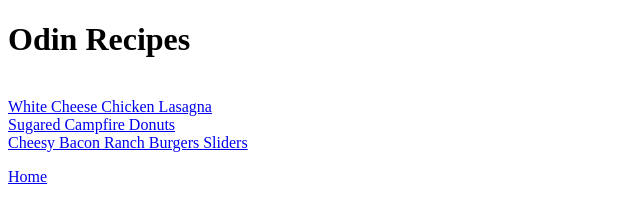
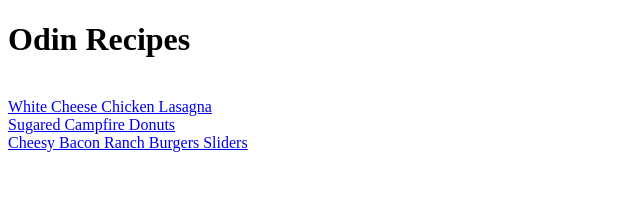
Before and after one commit to CStream67/odin-recipes, a plain HTML site: page index.html in a window 1280 px wide. Shown: the full height of the page, 0-640 px from the left. Drawn offline with Linux system fonts and the light colour scheme.

Commit message:
Remove Home

```diff
--- a/index.html
+++ b/index.html
@@ -10,8 +10,6 @@
 
             <br><a href="recipes/slider.html">Cheesy Bacon Ranch Burgers Sliders</a>
 
-                <p></p><a href="../index.html">Home</a> </br>
-
             </body>
 
 
```
